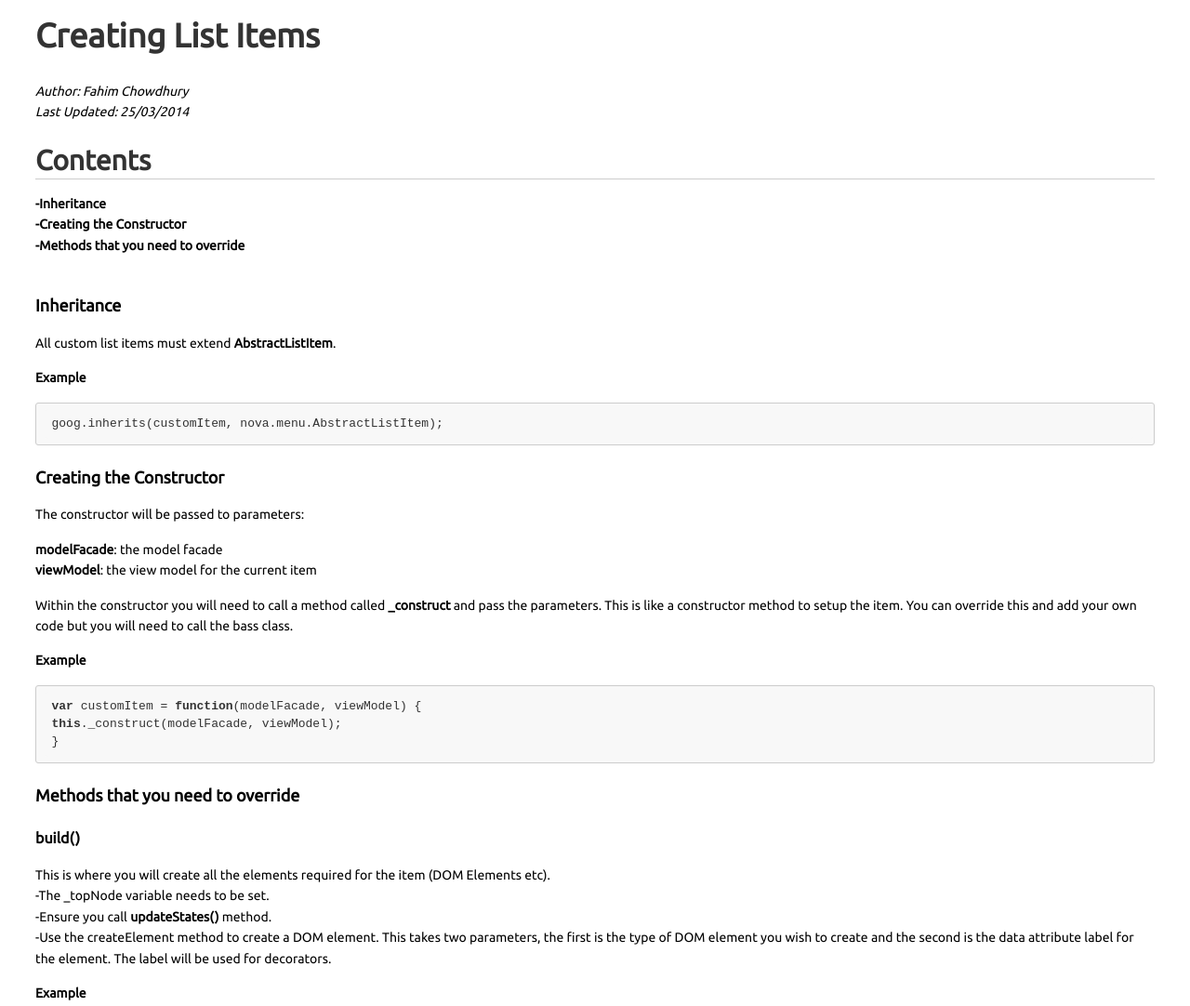
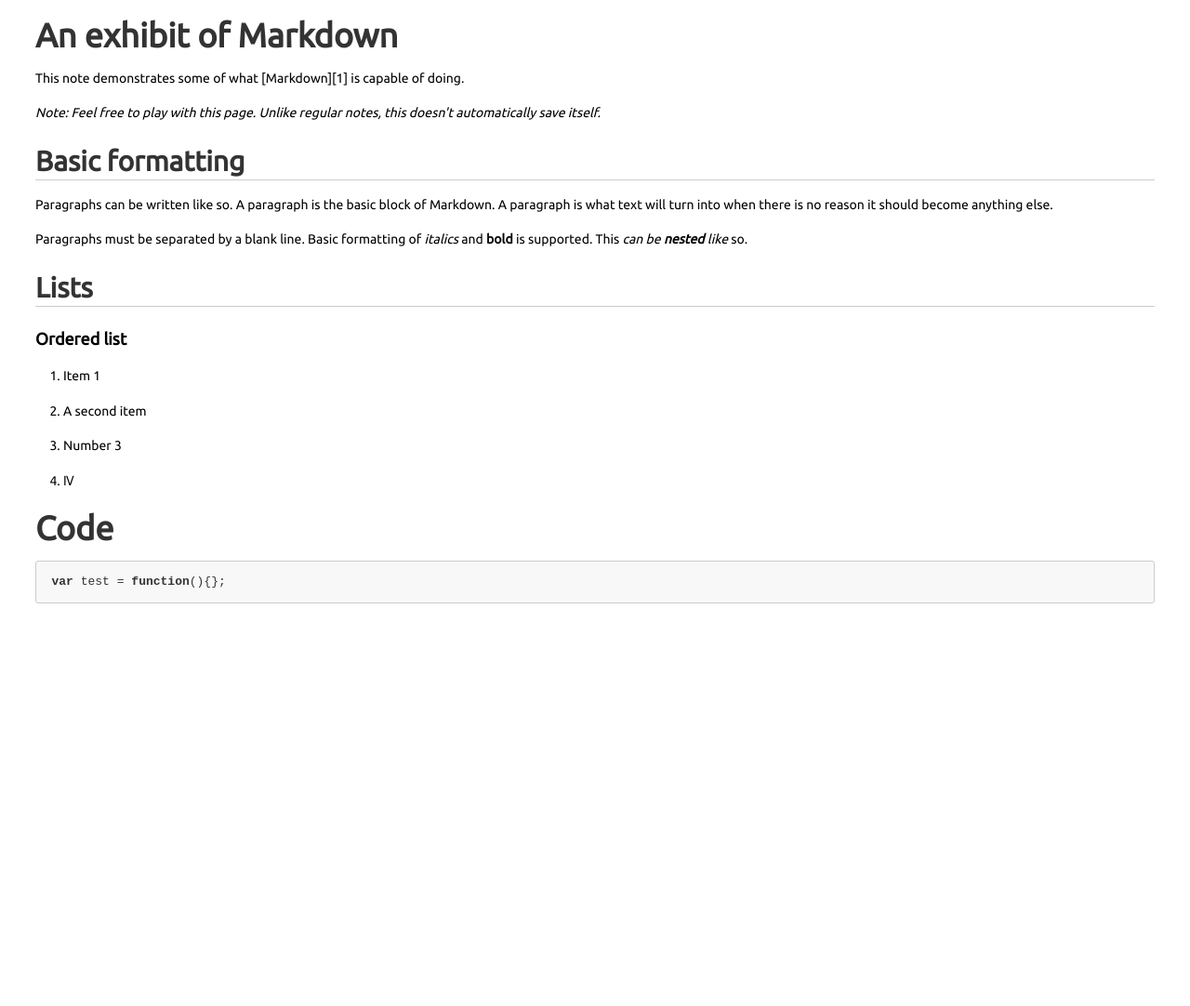
Before and after one commit to fahimc/MarkdownElement, a website: page example/index.html in a window 1280 px wide. Shown: the top 1082 px of the page at 93% size. After the commit the page ends 800 px from the top, so only its background shows below. Drawn offline with Linux system fonts and the light colour scheme.

Commit message:
updated example

````diff
--- a/example/index.html
+++ b/example/index.html
@@ -12,99 +12,31 @@
 	</head>
 	<body>
 <markdown>
-# Creating List Items
-***
+# An exhibit of Markdown
 
-*Author: Fahim Chowdhury*
-*Last Updated: 25/03/2014*
+This note demonstrates some of what [Markdown][1] is capable of doing.
 
-##Contents
+*Note: Feel free to play with this page. Unlike regular notes, this doesn't automatically save itself.*
 
-**-Inheritance**
-**-Creating the Constructor**
-**-Methods that you need to override**
-***
-###Inheritance
+## Basic formatting
 
-All custom list items must extend **AbstractListItem**.
+Paragraphs can be written like so. A paragraph is the basic block of Markdown. A paragraph is what text will turn into when there is no reason it should become anything else.
 
-**Example**
+Paragraphs must be separated by a blank line. Basic formatting of *italics* and **bold** is supported. This *can be **nested** like* so.
 
+## Lists
+
+### Ordered list
+
+1. Item 1
+2. A second item
+3. Number 3
+4. Ⅳ
+
+#Code
 ```
-goog.inherits(customItem, nova.menu.AbstractListItem);
+var test = function(){};
 ```
-
-###Creating the Constructor
-
-The constructor will be passed to parameters:
-
-**modelFacade**: the model facade
-**viewModel**: the view model for the current item
-
-Within the constructor you will need to call a method called **_construct** and pass the parameters. This is like a constructor method to setup the item. You can override this and add your own code but you will need to call the bass class.
-
-**Example**
-
-```
-var customItem  =  function(modelFacade, viewModel) {
-this._construct(modelFacade, viewModel);
-}
-```
-###Methods that you need to override
-
-####build()
-This is where you will create all the elements required for the item (DOM Elements etc).
--The _topNode variable needs to be set.
--Ensure you call **updateStates()** method.
--Use the createElement method to create a DOM element. This takes two parameters, the first is the type of DOM element you wish to create and the second is the data attribute label for the element. The label will be used for decorators.
-
-**Example**
-
-```
-customItem.prototype.build = function() {
-  this.setElementNode(this.createElement('DIV'));
-  this._topNode =new nova.ElementWrapper(/** @type{Element} */  (this.getElementNode()));
-
-  this._textLabel = this.createElement('SPAN', "title");
-
-  this.getElementNode().appendChild(this._textLabel);
-  this.updateStates();
-};
-```
-
-####applyStyle()
-In this method you can set the classNames or styles for your elements.
--Ensure you call the base class method **applyStyle()**.
-
-**Example**
-
-```
-customItem.prototype.applyStyle = function() {
-
-  nova.menu.AbstractListItem.prototype['applyStyle'].call(this);
-  this.getElementNode().classList.add("custom");
-
-};
-
-```
-
-####updateStates()
-This method is where you update your item depending on the states/data in the model.
--Ensure you call the base class method **updateStates()**.
-
-**Example**
-
-```
-customItem.prototype.updateStates = function() {
-
-  nova.menu.AbstractListItem.prototype['updateStates'].call(this);
-  if (this._textLabel)
-    this._textLabel.innerHTML = this.getViewModel().model['title'];
-
-
-};
-```
-
 
 </markdown>
 <script type="text/javascript">
````
